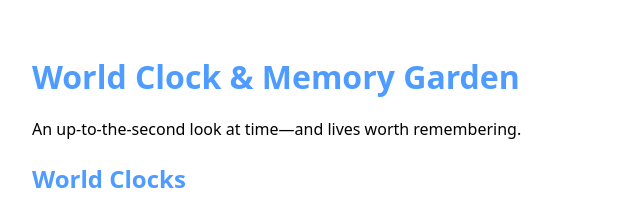
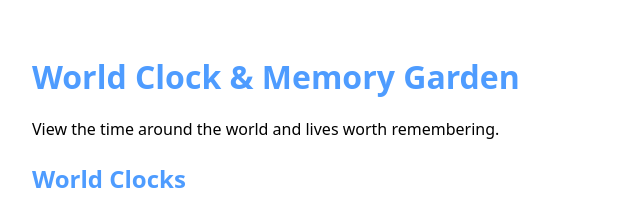
Before and after one commit to RattusKing/Memtem, a plain HTML site: page index.html in a window 1280 px wide. Shown: the top 210 px of the page, 208-848 px from the left. Drawn offline with nearby package versions, Linux system fonts and the light colour scheme.

Commit message:
Update index.html

```diff
--- a/index.html
+++ b/index.html
@@ -11,7 +11,7 @@
 <body>
   <header>
     <h1>World Clock & Memory Garden</h1>
-    <p>An up-to-the-second look at time—and lives worth remembering.</p>
+    <p> View the time around the world and lives worth remembering.</p>
   </header>
 
   <section id="clocks">
```
